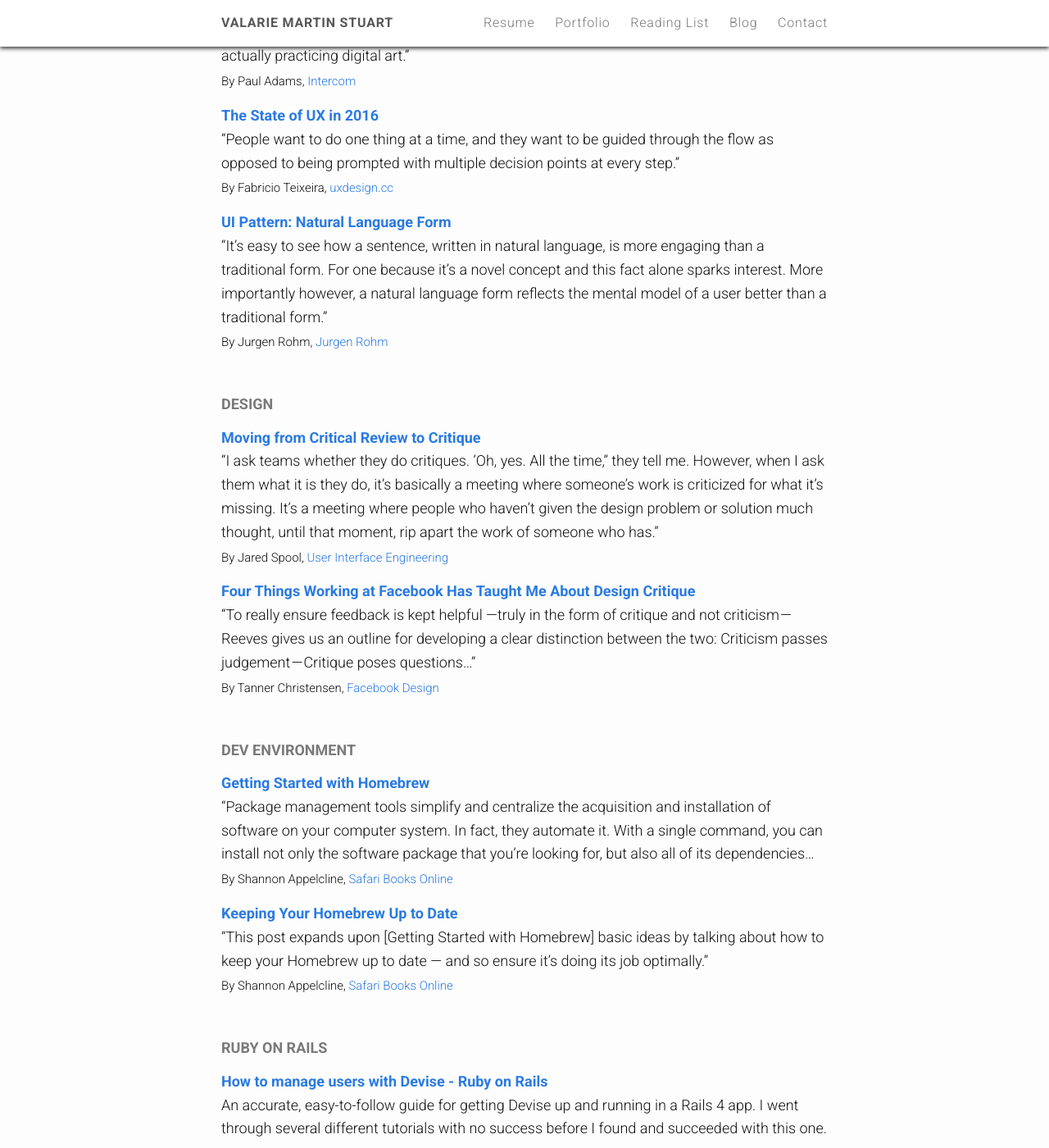
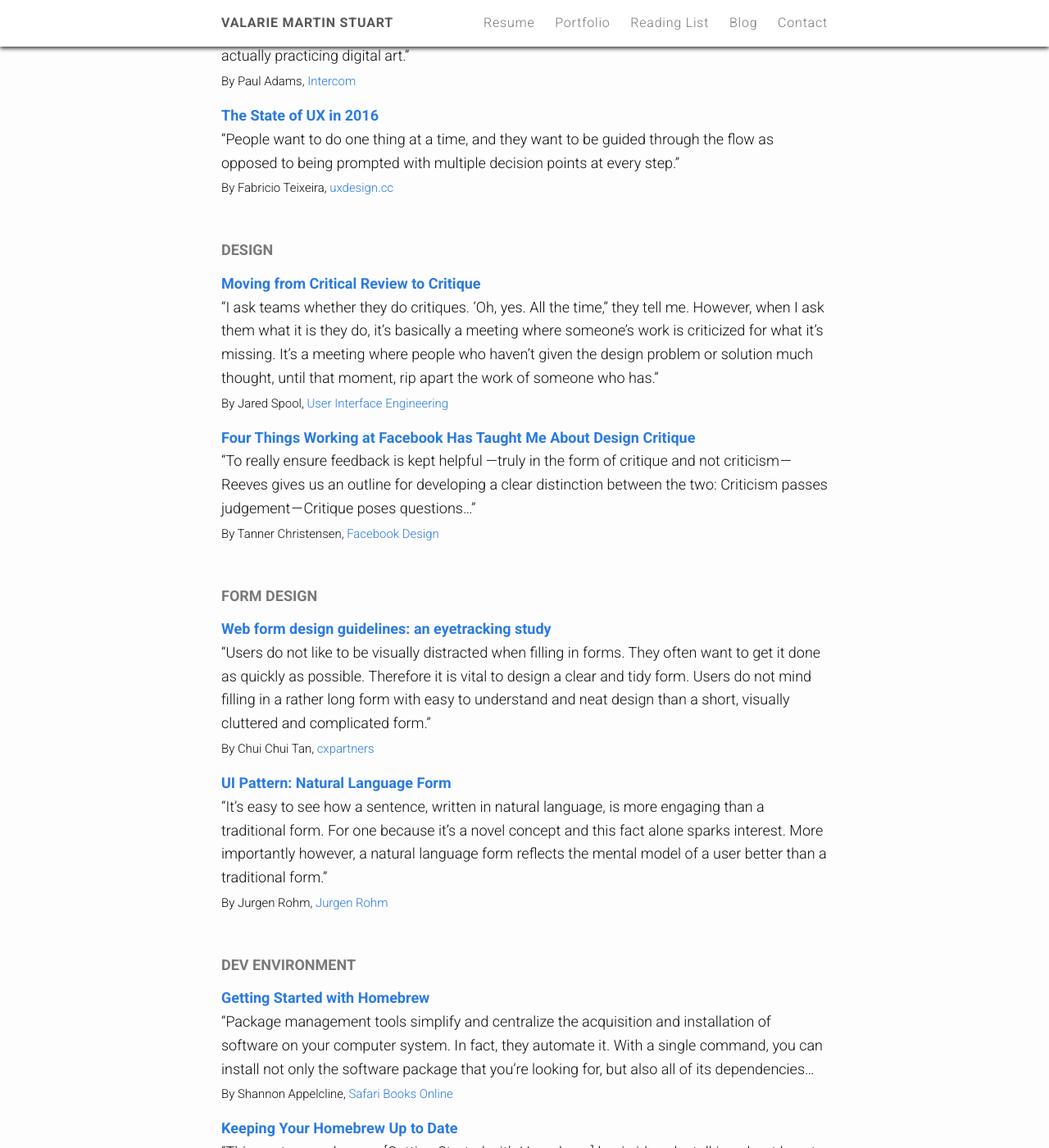
Before and after one commit to valariems/valariems.github.io, a Jekyll site: the page built from reading-list.md, in a window 1280 px wide and 1400 px high, scrolled down 708 px. Shown: the whole window at 82% size. Built offline with Jekyll 4.4.1, drawn with Linux system fonts in a browser that asks for light colours; nearby versions of some CDN libraries.

Commit message:
Update reading list with forms article.

```diff
--- a/reading-list.md
+++ b/reading-list.md
@@ -55,6 +48,24 @@ Interesting and educational articles I've run across about UI, UX, design and de
 "To really ensure feedback is kept helpful —truly in the form of critique and not criticism — Reeves gives us an outline for developing a clear distinction between the two: Criticism passes judgement — Critique poses questions..."
 
 ##### By Tanner Christensen, [Facebook Design](https://medium.com/facebook-design "Facebook Design")
+
+
+
+## Form Design
+
+### [Web form design guidelines: an eyetracking study](https://www.cxpartners.co.uk/our-thinking/web_forms_design_guidelines_an_eyetracking_study/ "Web form design guidelines: an eyetracking study")
+
+"Users do not like to be visually distracted when filling in forms. They often want to get it done as quickly as possible. Therefore it is vital to design a clear and tidy form. Users do not mind filling in a rather long form with easy to understand and neat design than a short, visually cluttered and complicated form."
+
+##### By Chui Chui Tan, [cxpartners](https://www.cxpartners.co.uk "cxpartners")
+
+
+### [UI Pattern: Natural Language Form](http://www.jroehm.com/2014/01/ui-pattern-natural-language-form/ "UI Pattern: Natural Language Form")
+
+"It’s easy to see how a sentence, written in natural language, is more engaging than a traditional form. For one because it’s a novel concept and this fact alone sparks interest. More importantly however, a natural language form reflects the mental model of a user better than a traditional form."
+
+##### By Jurgen Rohm, [Jurgen Rohm](http://www.jroehm.com/ "Jurgen Rohm")
+
 
 
 
```
Also changed, not shown: other parts of reading-list.md (+0 -7 lines).
